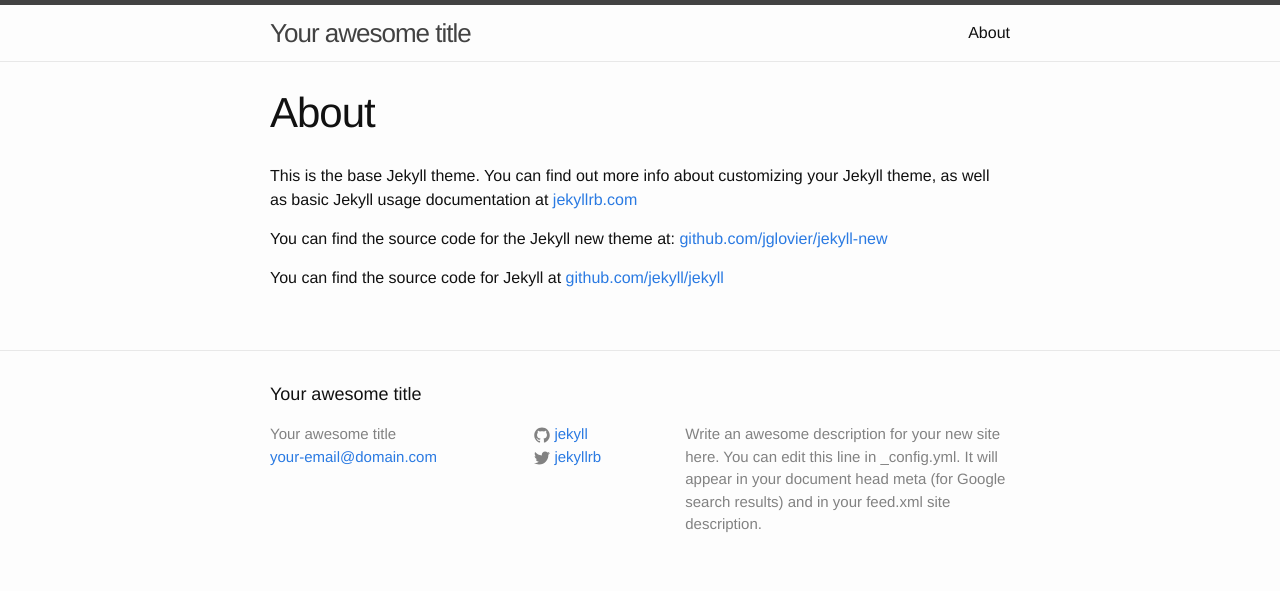
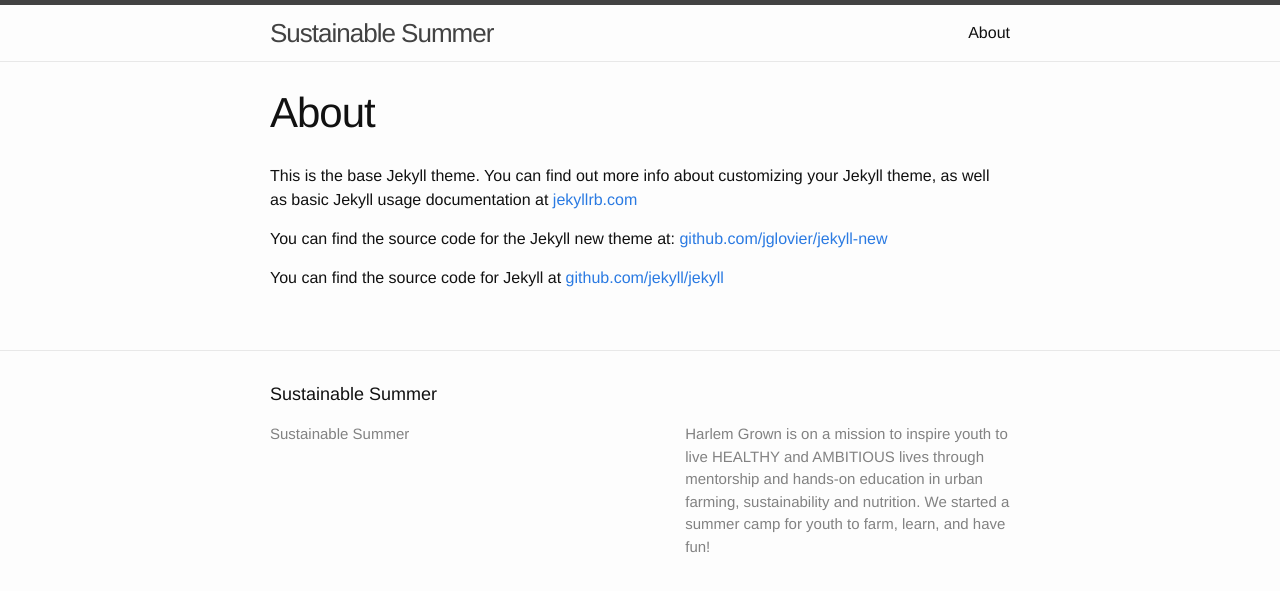
Before and after one commit to HarlemGrown/HarlemGrown.github.io, a Jekyll site: the page built from about.md, in a window 1280 px wide. Shown: the top 591 px of the page. Built offline with Jekyll 4.4.1, drawn with Linux system fonts in a browser that asks for light colours.

Commit message:
Update _config.yml

```diff
--- a/_config.yml
+++ b/_config.yml
@@ -1,14 +1,9 @@
 # Site settings
-title: Your awesome title
-email: your-email@domain.com
+title: Sustainable Summer
 description: > # this means to ignore newlines until "baseurl:"
-  Write an awesome description for your new site here. You can edit this
-  line in _config.yml. It will appear in your document head meta (for
-  Google search results) and in your feed.xml site description.
-baseurl: "" # the subpath of your site, e.g. /blog/
-url: "http://yourdomain.com" # the base hostname & protocol for your site
-twitter_username: jekyllrb
-github_username:  jekyll
+  Harlem Grown is on a mission to inspire youth to live HEALTHY and AMBITIOUS lives through mentorship and hands-on education in urban farming, sustainability and nutrition. We started a summer camp for youth to farm, learn, and have fun!
+baseurl: "/blog" # the subpath of your site, e.g. /blog/
+url: "http://harlemgrown.github.io" # the base hostname & protocol for your site
 
 # Build settings
 markdown: kramdown
```
